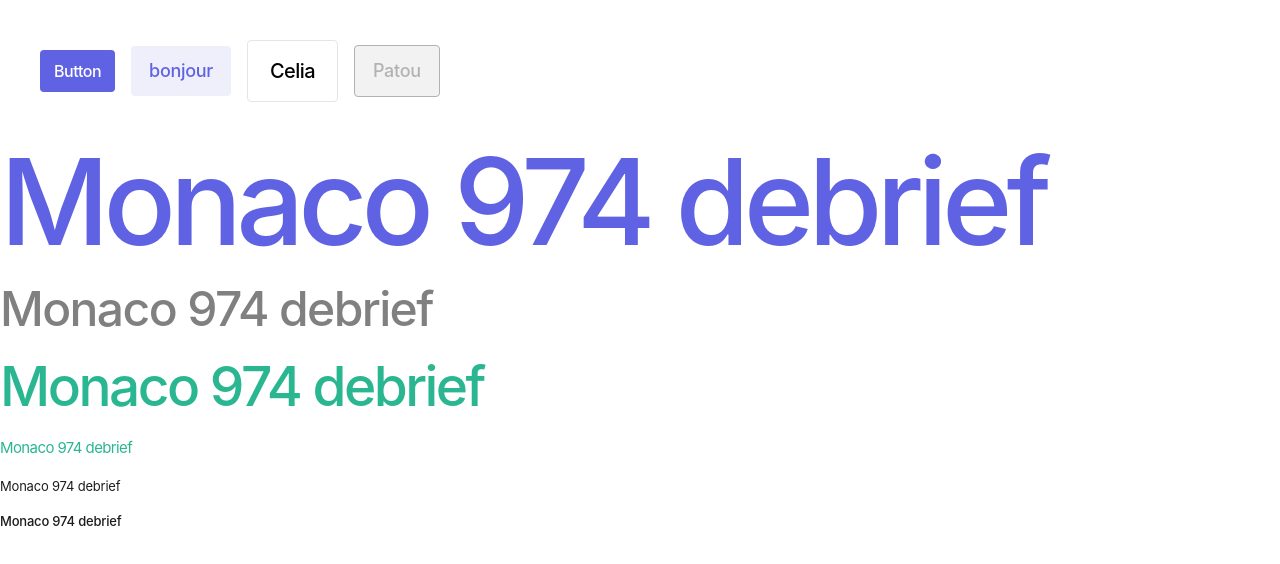
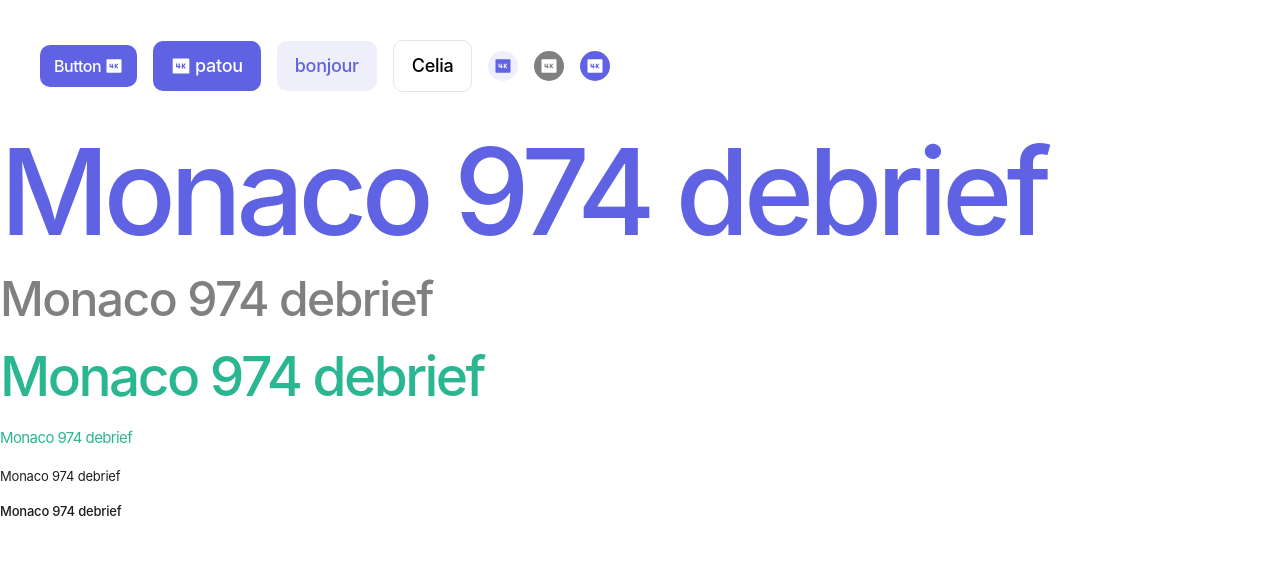
Before and after one commit to codeur-asm-974/cour-react, a Next.js app: page / in a window 1280 px wide. Shown: the top 564 px of the page. Built offline with nearby package versions, Linux system fonts and the light colour scheme.

Commit message:
mise en place button et icon

```diff
--- a/package.json
+++ b/package.json
@@ -13,7 +13,8 @@
     "firebase": "^10.8.0",
     "next": "14.1.0",
     "react": "^18",
-    "react-dom": "^18"
+    "react-dom": "^18",
+    "react-icons": "^5.0.1"
   },
   "devDependencies": {
     "@types/node": "^20",
--- a/src/pages/index.tsx
+++ b/src/pages/index.tsx
@@ -1,24 +1,54 @@
 import { Seo } from "@/ui/components/seo";
 import { Typography } from "@/ui/desin-system/typography/typography";
 import { Button } from "@/ui/desin-system/button/button";
+import { Ri4KFill } from "react-icons/ri";
+
 export default function Home() {
   return (
     <>
       <Seo title="cour-react" description="Description..."></Seo>
 
       <div className="flex items-center gap-4 p-10">
-        <Button size="small" variant="accent">
+        <Button
+          size="small"
+          icon={{ icon: Ri4KFill }}
+          iconPosition="right"
+          variant="accent"
+        >
           Button
+        </Button>
+        <Button
+          size="medium"
+          icon={{ icon: Ri4KFill }}
+          iconPosition="left"
+          variant="accent"
+        >
+          patou
         </Button>
         <Button size="medium" variant="secondary">
           bonjour
         </Button>
-        <Button size="large" variant="outline">
+        <Button size="medium" variant="outline">
           Celia
         </Button>
-        <Button size="medium" variant="disabled">
-          Patou
-        </Button>
+        <Button
+          size="small"
+          variant="ico"
+          icon={{ icon: Ri4KFill }}
+          iconTheme="secondary"
+        />
+        <Button
+          size="small"
+          variant="ico"
+          icon={{ icon: Ri4KFill }}
+          iconTheme="gray"
+        />
+        <Button
+          size="small"
+          variant="ico"
+          icon={{ icon: Ri4KFill }}
+          iconTheme="accent"
+        />
       </div>
 
       <div className="space-y-5">
--- /dev/null
+++ b/src/types/iconProps.tsx
@@ -0,0 +1,3 @@
+export interface iconProps {
+  icon: React.ElementType;
+}
--- a/src/ui/desin-system/button/button.tsx
+++ b/src/ui/desin-system/button/button.tsx
@@ -1,10 +1,11 @@
+import { iconProps } from "@/types/iconProps";
 import clsx from "clsx";
 import { Console } from "console";
 
 interface Props {
   size?: "small" | "medium" | "large";
   variant?: "accent" | "secondary" | "outline" | "disabled" | "ico";
-  icon?: any;
+  icon?: iconProps;
   iconTheme?: "accent" | "secondary" | "gray";
   iconPosition?: "left" | "right";
   disabled?: boolean;
@@ -47,24 +48,45 @@
 
       break;
     case "ico":
-      variantStyles = "";
-
+      if (iconTheme === "accent") {
+        variantStyles =
+          "bg-primary hover:bg-primary-400 text-white rounded-full";
+      }
+      if (iconTheme === "secondary") {
+        variantStyles =
+          "bg-primary-200 hover:bg-primary-300/50 text-primary rounded-full";
+      }
+      if (iconTheme === "gray") {
+        variantStyles = "bg-gray-700 hover:bg-gray-600 text-white rounded-full";
+      }
       break;
     default:
   }
 
   switch (size) {
     case "small":
-      sizeStyles = "text-caption3 font-medium px-[14px] py-[12px]";
-
+      sizeStyles = `text-caption3 font-medium ${
+        variant === "ico"
+          ? " flex items-center justify-center w-[30px] h-[30px]"
+          : "px-[14px] py-[12px]"
+      } `;
+      icoSize = 18;
       break;
     case "medium": //Default
-      sizeStyles = "text-caption2 font-medium px-[18px] py-[15px]";
-
+      sizeStyles = `text-caption2 font-medium ${
+        variant === "ico"
+          ? " flex items-center justify-center w-[50px] h-[50px]"
+          : "px-[18px] py-[15px]"
+      } `;
+      icoSize = 20;
       break;
     case "large":
-      sizeStyles = "text-caption1 font-medium px-[22px] py-[18px]";
-
+      sizeStyles = `text-caption1 font-medium${
+        variant === "ico"
+          ? " flex items-center justify-center w-[60px] h-[60px]"
+          : "px-[22px] py-[18px]"
+      } `;
+      icoSize = 24;
       break;
 
     default:
@@ -79,7 +101,15 @@
         onClick={() => console.log("click")}
         disabled={disabled}
       >
-        {children}
+        {icon && variant === "ico" ? (
+          <icon.icon size={icoSize} />
+        ) : (
+          <div className={clsx(icon && "flex items-center gap-1")}>
+            {icon && iconPosition === "left" && <icon.icon size={icoSize} />}
+            {children}
+            {icon && iconPosition === "right" && <icon.icon size={icoSize} />}
+          </div>
+        )}
       </button>
     </>
   );
--- a/tailwind.config.js
+++ b/tailwind.config.js
@@ -150,6 +150,10 @@
         },
       ],
     },
+    borderRadius: {
+      DEFAULT: "10px",
+      full: "9999px",
+    },
 
     extend: {},
   },
```
Also changed, not shown: 1 other file (tests, documents, lock files or other folders).
